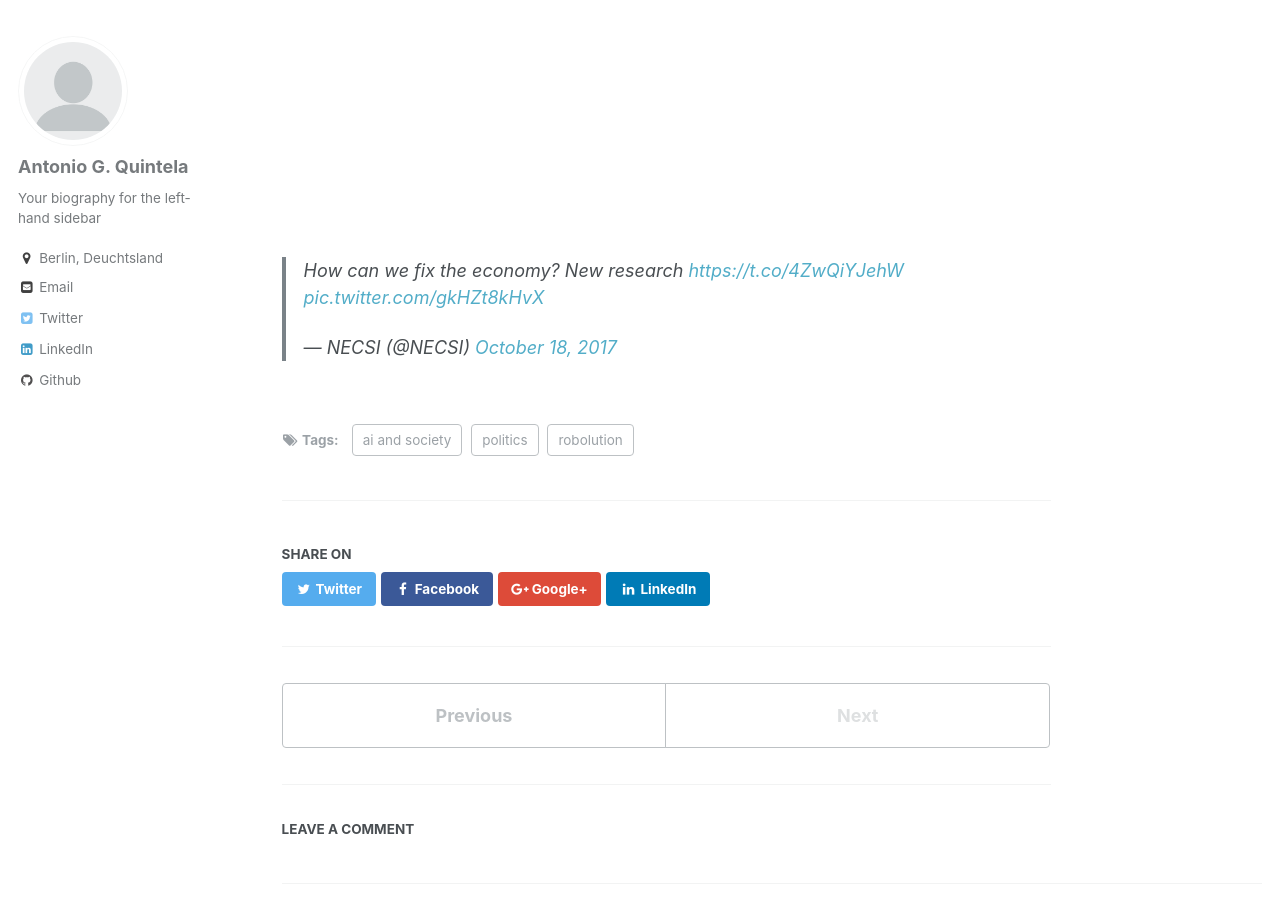
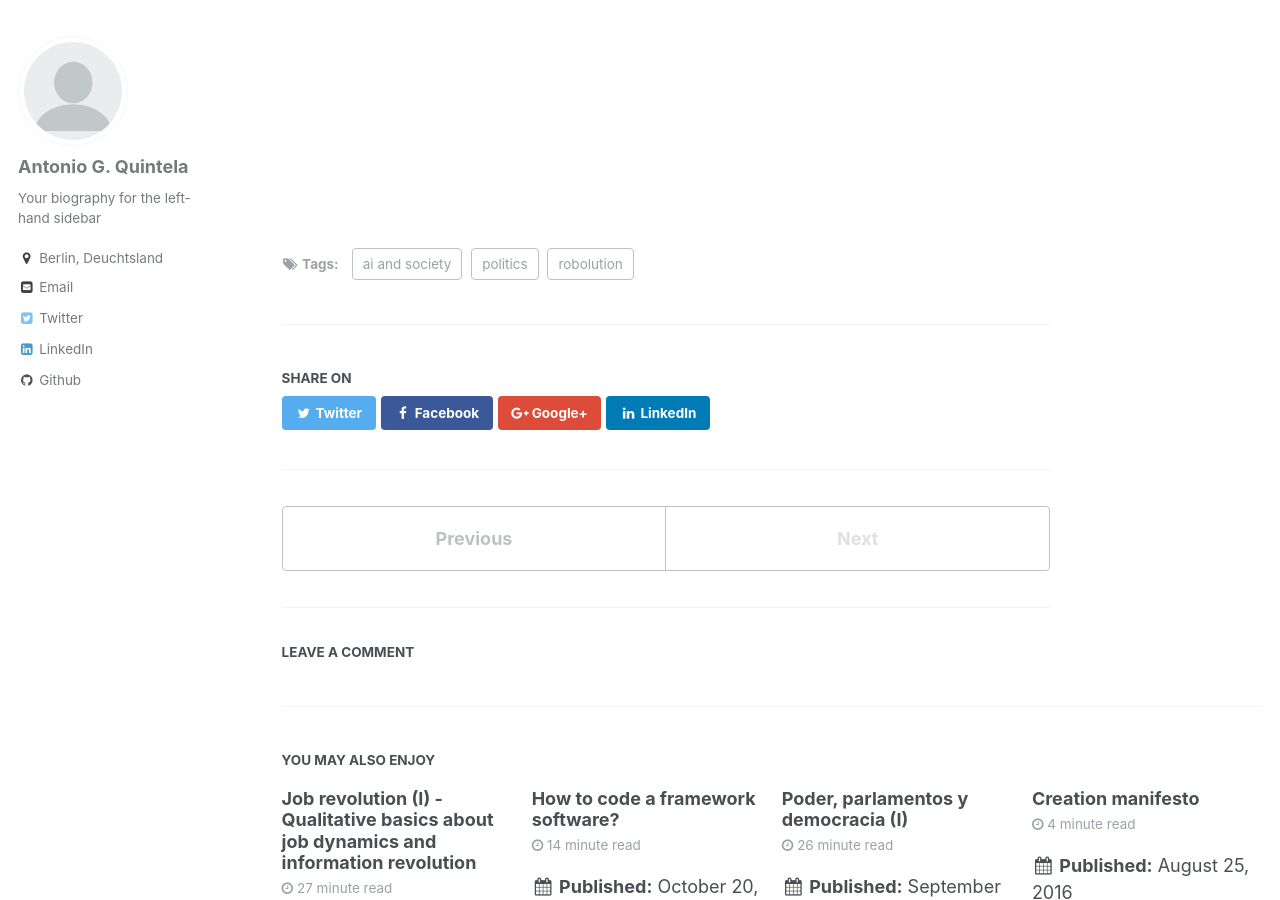
Before and after one commit to tgquintela/tgquintela.github.io, a Jekyll site: the page built from _posts/2017-09-10-blog-post-4.md, in a window 1280 px wide and 900 px high, scrolled down 371 px. Built offline with Jekyll 4.4.1, drawn with Linux system fonts in a browser that asks for light colours; comment, search, counter and statistics services are not loaded.

Commit message:
Examples.

```diff
--- a/_posts/2017-09-10-blog-post-4.md
+++ b/_posts/2017-09-10-blog-post-4.md
@@ -14,8 +14,3 @@ adñfljañf
 
 
 {% include catalan_2015_parliament_script.html %}
-
-
-
-<blockquote class="twitter-tweet" data-lang="en"><p lang="en" dir="ltr">How can we fix the economy? New research <a href="https://t.co/4ZwQiYJehW">https://t.co/4ZwQiYJehW</a> <a href="https://t.co/gkHZt8kHvX">pic.twitter.com/gkHZt8kHvX</a></p>&mdash; NECSI (@NECSI) <a href="https://twitter.com/NECSI/status/920638176577892354?ref_src=twsrc%5Etfw">October 18, 2017</a></blockquote>
-<script async src="//platform.twitter.com/widgets.js" charset="utf-8"></script>
```
